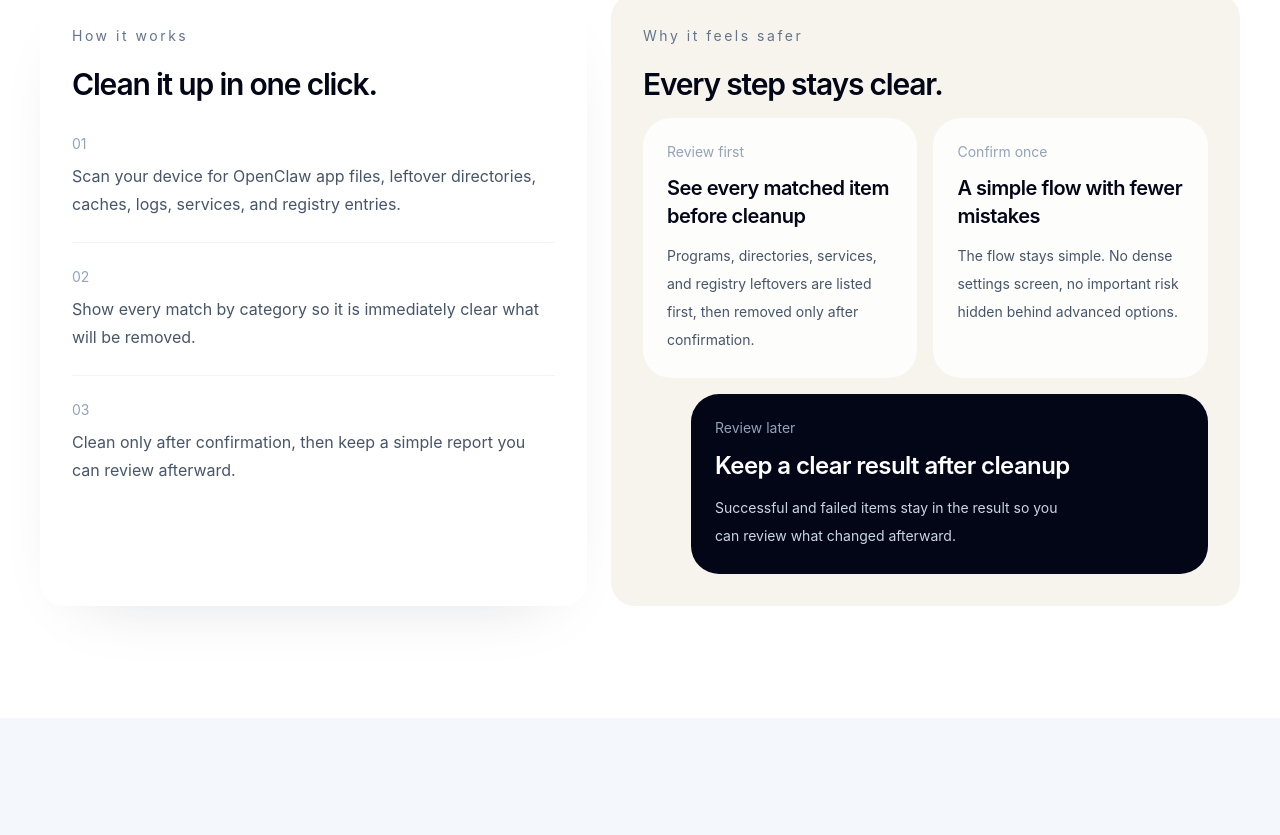
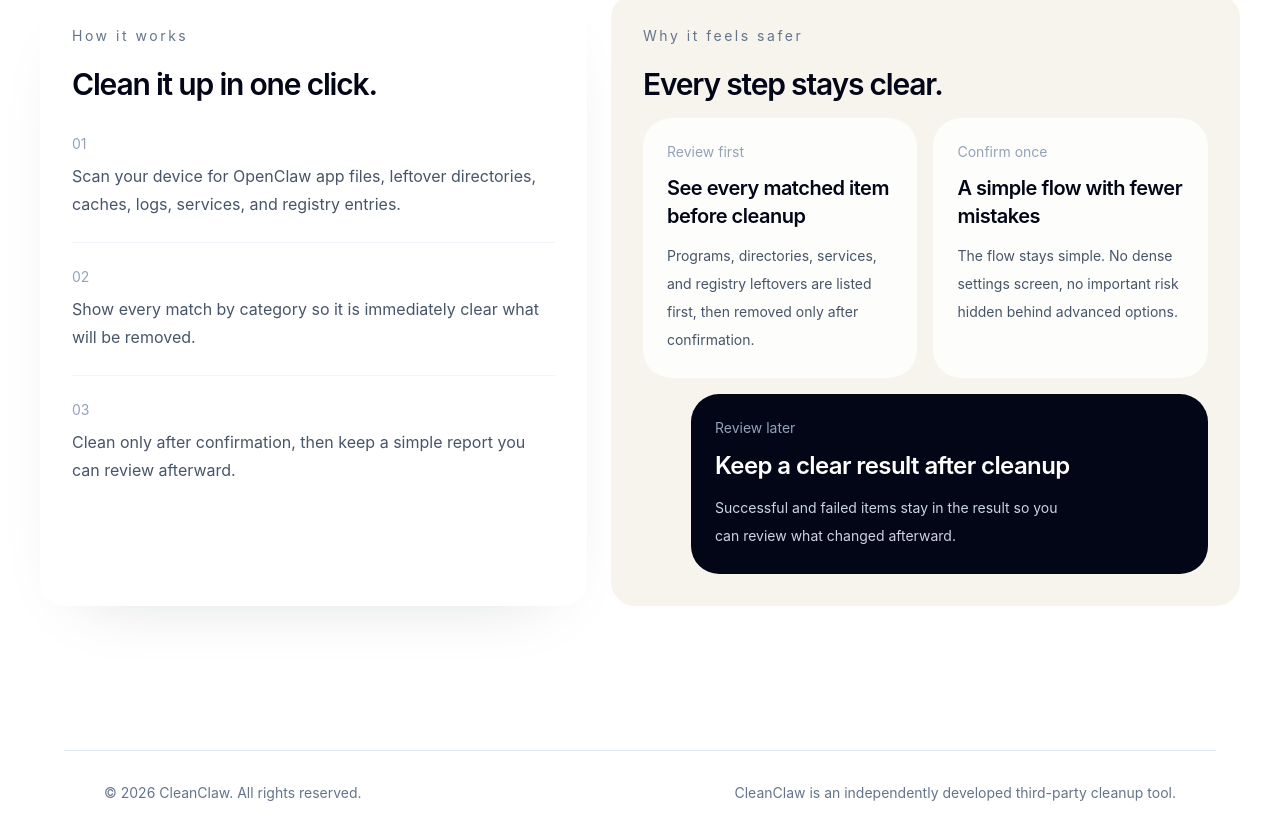
Before and after one commit to KathenZK/CleanClaw, a Next.js app in the folder apps/web/: page /en in a window 1280 px wide. Shown: the part 898-1733 px from the top of the page. Before the commit the page ends 1616 px from the top, so only its background shows below. Built offline with nearby package versions, Linux system fonts and the light colour scheme; no server answers.

Commit message:
feat: add footer with copyright and note in English and Chinese
- Introduced a footer section in the layout that includes copyright and note messages.
- Added corresponding footer messages in both English and Chinese language files for consistency and localization.

```diff
--- a/apps/web/src/app/[lang]/layout.tsx
+++ b/apps/web/src/app/[lang]/layout.tsx
@@ -85,6 +85,12 @@ export default async function LocaleLayout({ children, params }: LocaleLayoutPro
             </div>
           </header>
           {children}
+          <footer className="mx-auto mt-8 w-full max-w-6xl border-t border-slate-200 px-6 py-8 lg:px-10">
+            <div className="flex flex-col gap-2 text-sm text-slate-500 md:flex-row md:items-center md:justify-between">
+              <p>{messages.footer.copyright}</p>
+              <p>{messages.footer.note}</p>
+            </div>
+          </footer>
         </div>
       </body>
     </html>
--- a/apps/web/src/messages/en.ts
+++ b/apps/web/src/messages/en.ts
@@ -134,4 +134,8 @@ export const en: typeof zh = {
       "The current release does not require login and does not collect account data. If telemetry or error reporting is added later, the website will be updated with a matching privacy notice.",
     ],
   },
+  footer: {
+    copyright: "© 2026 CleanClaw. All rights reserved.",
+    note: "CleanClaw is an independently developed third-party cleanup tool.",
+  },
 };
--- a/apps/web/src/messages/zh.ts
+++ b/apps/web/src/messages/zh.ts
@@ -135,4 +135,8 @@ export const zh = {
       "当前版本不要求登录，也不采集账号信息。若后续引入统计或错误上报，官网会同步更新相应的隐私说明。",
     ],
   },
+  footer: {
+    copyright: "© 2026 CleanClaw. All rights reserved.",
+    note: "CleanClaw 是独立开发的第三方清理工具。",
+  },
 };
```
